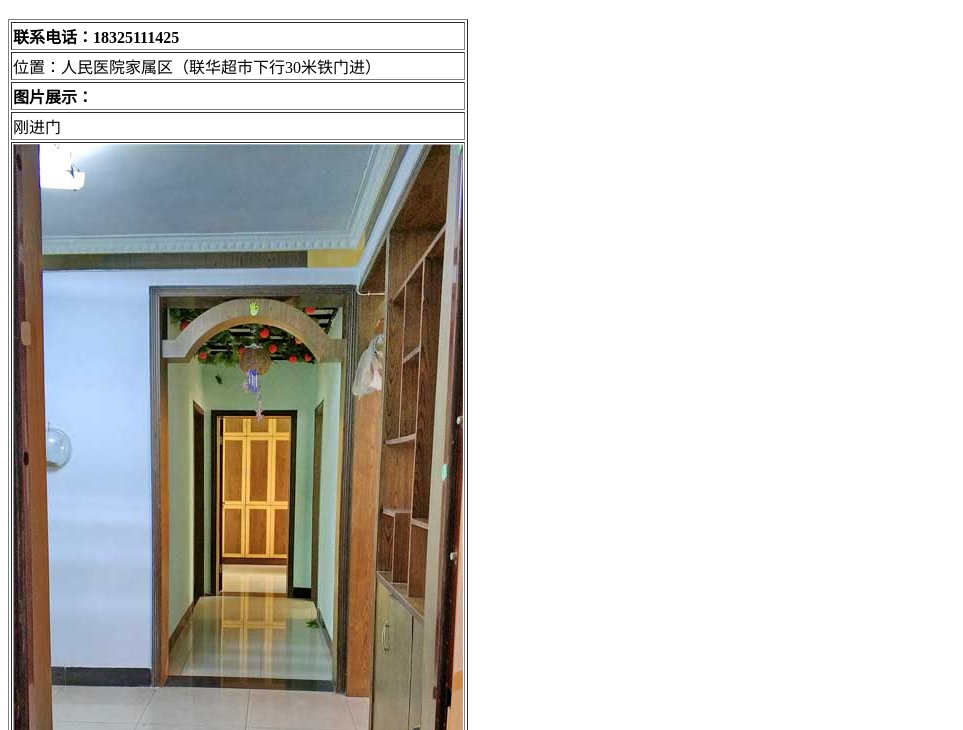
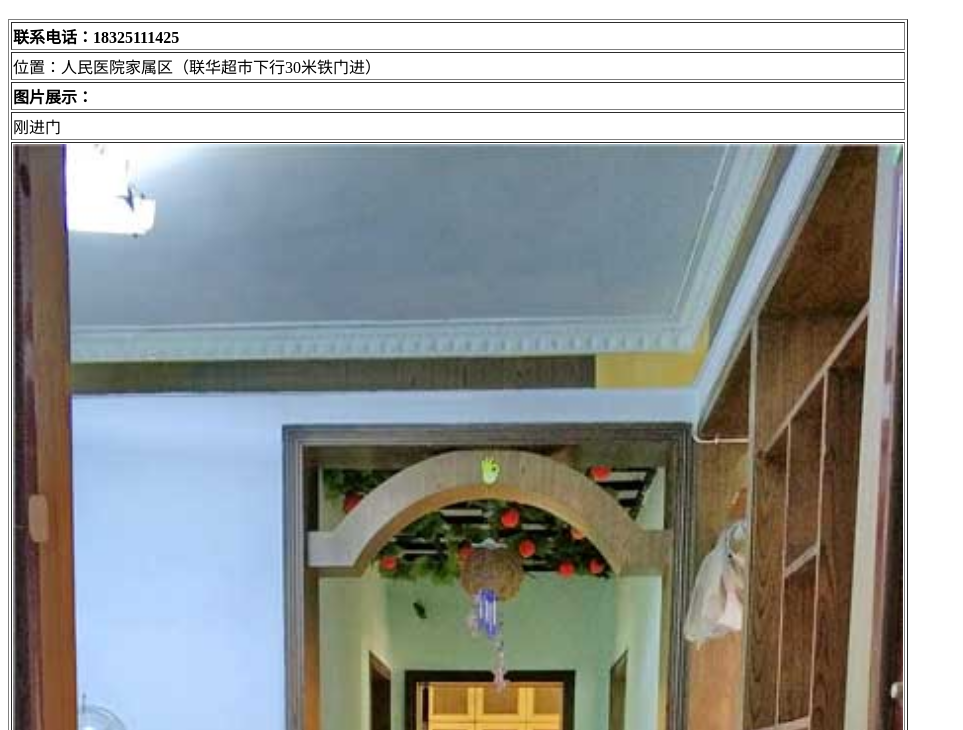
Before and after one commit to zznzzn007/houseonsale, a plain HTML site: page index.html in a window 1280 px wide. Shown: the part 70-800 px from the top of the page, without its empty margins (0-963 px from the left). Drawn offline with Linux system fonts and the light colour scheme.

Commit message:
Add files via upload

```diff
--- a/index.html
+++ b/index.html
@@ -7,7 +7,7 @@
 
 <body>
 <h1>人民医院100平中装4楼房产</h1>
-<table width="460" border="1">
+<table width="900" border="1">
   <tbody>
     <tr>
       <td><strong>联系电话：18325111425 </strong></td>
@@ -22,7 +22,7 @@
       <td>刚进门</td>
     </tr>
     <tr>
-      <td><img width="450" height="799" src="imgs/IMG_20190802_095121.jpg"></td>
+      <td><img width="890"src="imgs/IMG_20190802_095121.jpg"></td>
     </tr>
     <tr>
       <td>客厅</td>
```
